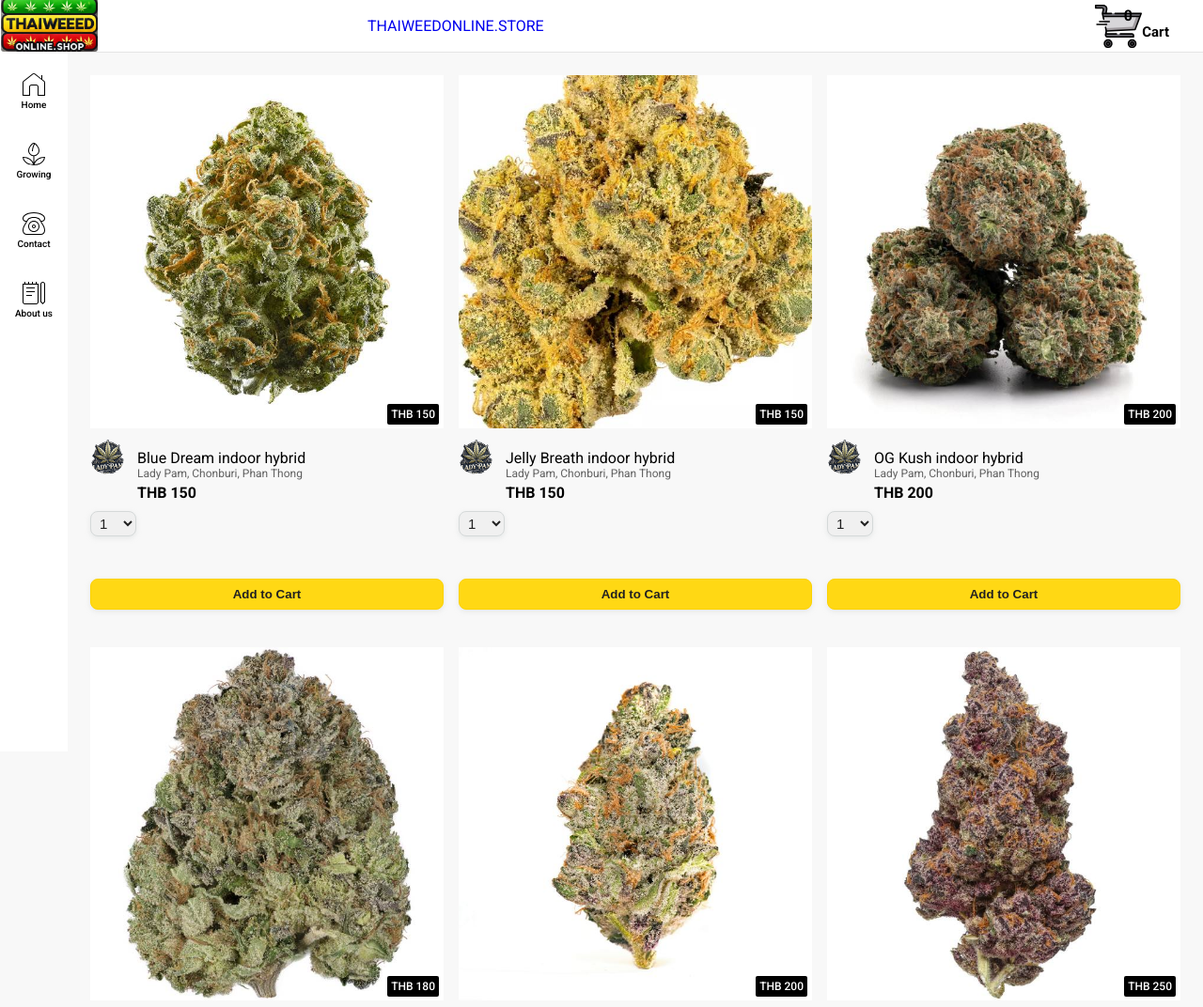
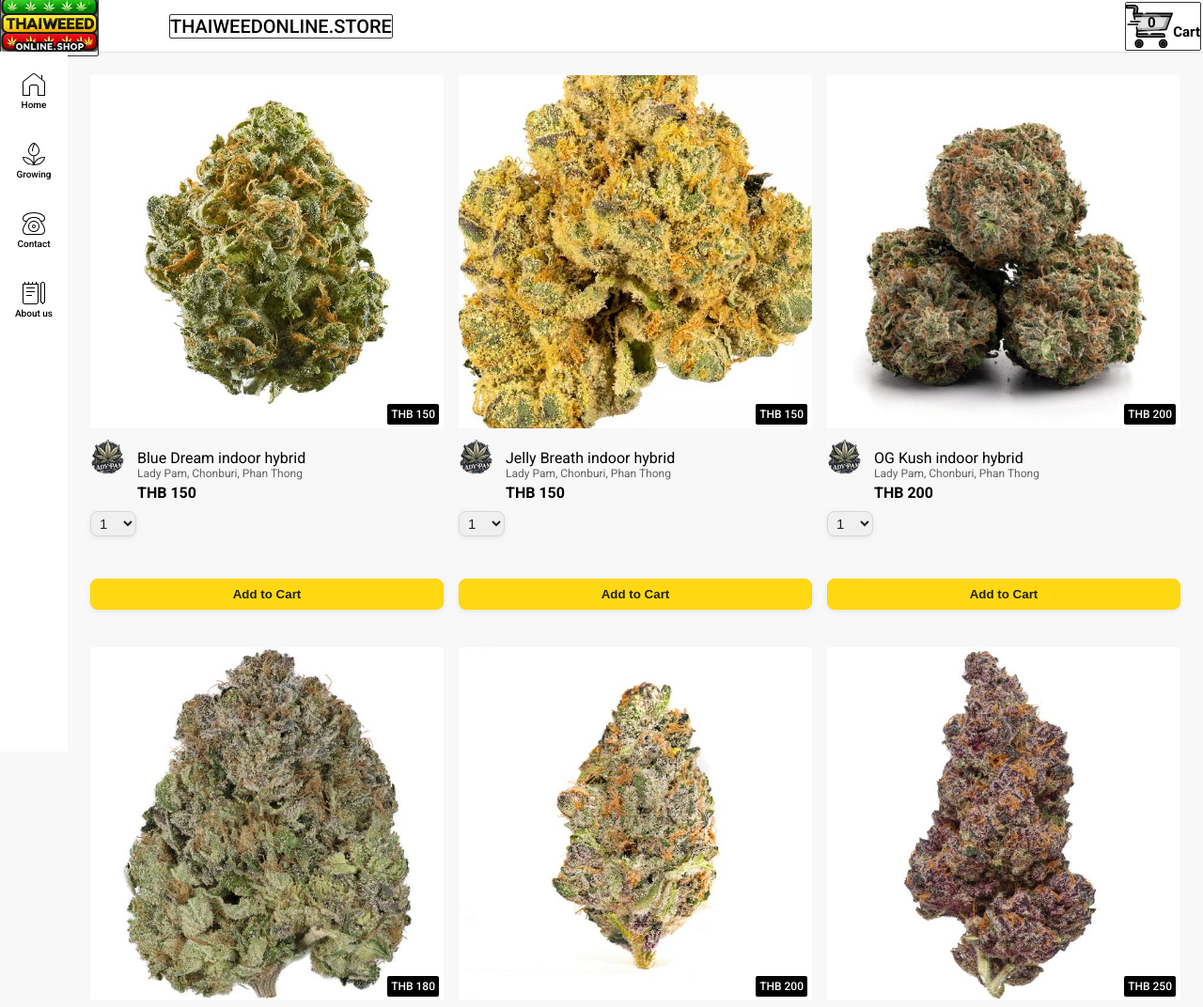
Before and after one commit to Lady-Pam/thaiweedonline, a plain HTML site: page index.html in a window 1280 px wide. Shown: the top 1072 px of the page at 94% size. Drawn offline with Linux system fonts and the light colour scheme.

Commit message:
ch
small ch

```diff
--- a/header.css
+++ b/header.css
@@ -2,13 +2,12 @@
     background-color: white;
     color: black;
     padding-left: 0px;
-    padding-right: 15px;
+    padding-right: 0px;
 
     display: flex;
     align-items: center;
     flex-direction: row;
-    justify-content: space-between;
-
+    justify-content: space-between-;
     position: fixed;
     top: 0;
     left: 0;
@@ -37,8 +36,9 @@
     border-radius: 2px;
     cursor: pointer;
     text-decoration: none;
-    border: 1px solid rgba(0, 0, 0, 0);
+    border: 1px solid rgba(0, 0, 0, 0.8);
     margin-left: 0;
+    color: black;
 
 }
 
@@ -62,9 +62,9 @@
 
 .middle-section {
     flex: 1;
-    margin-left: 70px;
-    margin-right: 35px;
-    max-width: 500px;
+    margin-left: 0px;
+    margin-right: 0px;
+    /* max-width: 500px; */
     display: flex;
     /*    align-items: center;*/
 }
@@ -148,14 +148,14 @@
 }
 
 .right-section {
-    width: 180px;
+    width: 120px;
     flex-shrink: 0;
     display: flex;
 
-    margin-right: 20px;
+    margin-right: 2px;
 
     align-items: center;
-    justify-content: end;
+    justify-content: right;
 
 }
 
@@ -183,6 +183,7 @@
 
 .cart-icon {
     width: 50px;
+    /* align-items: start; */
 }
 
 .upload-icon {
@@ -193,37 +194,9 @@
     height: 24px;
 }
 
-.notifications-icon {
-    height: 24px;
-}
-
-.notifications-icon-container {
-    position: relative;
-}
-
-.notifications-count {
-    position: absolute;
-    top: -2px;
-    right: -4px;
-    background-color: rgb(200, 0, 0);
-    color: white;
-    font-size: 11px;
-    padding: 2px 5px;
-    border-radius: 10px;
-}
-
 .current-user-picture {
     height: 32px;
     border-radius: 16px;
-}
-
-.upload-icon-container,
-.youtube-apps-icon-container,
-.notifications-icon-container {
-    display: flex;
-    justify-content: center;
-    align-items: center;
-    position: relative;
 }
 
 .cart-text {
@@ -234,11 +207,22 @@
 
 .cart-quantity {
     color: black;
-    font-size: 16px;
+    font-size: 15px;
     font-weight: 700;
     position: absolute;
-    top: 4px;
-    left: 22px;
+    top: 12px;
+    left: 14px;
     width: 26px;
     text-align: center;
+    padding: 0px;
+    border-radius: 16px;
+    background-color: rgba(255, 255, 255, 0.3);
 }
+
+.header-title {
+    font-family: Roboto, Arial;
+    font-weight: 500;
+    font-size: 20px;
+    justify-content: center;
+    width: 100%;
+}
--- a/index.html
+++ b/index.html
@@ -24,14 +24,14 @@
             <!-- <img class="hamburger-menu" src="icons/hamburger-menu.svg" alt="menu icon"> -->
             <a href="index.html" class="header-link">
                 <img class="thaiweed-logo" src="images/icons/thaiweed-logo2-300x169.png" alt="logo Lady Pam Shop">
-                <!-- <img class="thaiweedNIEA-mobile-logo" src="images/ladypam-logo-200x60png.png"> -->
+                <!-- <img class="thaiweed-mobile-logo" src="images/icons/thaiweed-logo4-100x56.png"> -->
             </a>
 
         </div>
 
         <div class="middle-section">
             <a href="index.html" class="header-link">
-                <div>THAIWEEDONLINE.STORE</div>
+                <div class="header-title">THAIWEEDONLINE.STORE</div>
                 <!-- <img class="thaiweed-logo" src="images/icons/thaiweed-logo2-300x169.png" alt="logo Lady Pam Shop"> -->
                 <!-- <img class="thaiweedNIEANAZON-mobile-logo" src="images/ladypam-logo-200x60png.png"> -->
             </a>
@@ -62,19 +62,8 @@
         </div>
 
         <!--
-        <div class="right-section">
-            <div class="upload-icon-container">
-                <img class="upload-icon" src="icons/upload.svg" alt="">
-                <div class="tooltip">Create</div>
-            </div>
-
-            <div class="youtube-apps-icon-container">
-                <img class="youtube-apps-icon" src="icons/youtube-apps.svg" alt="">
-                <div class="tooltip">YouTube apps</div>
-            </div>
-
             <div class="notifications-icon-container">
-                <img class="notifications-icon" src="icons/notifications.svg" alt="">
+                <img src="icons/notifications.svg" alt="">
                 <div class="tooltip">Notifications</div>
                 <div class="notifications-count">3</div>
             </div>
```
